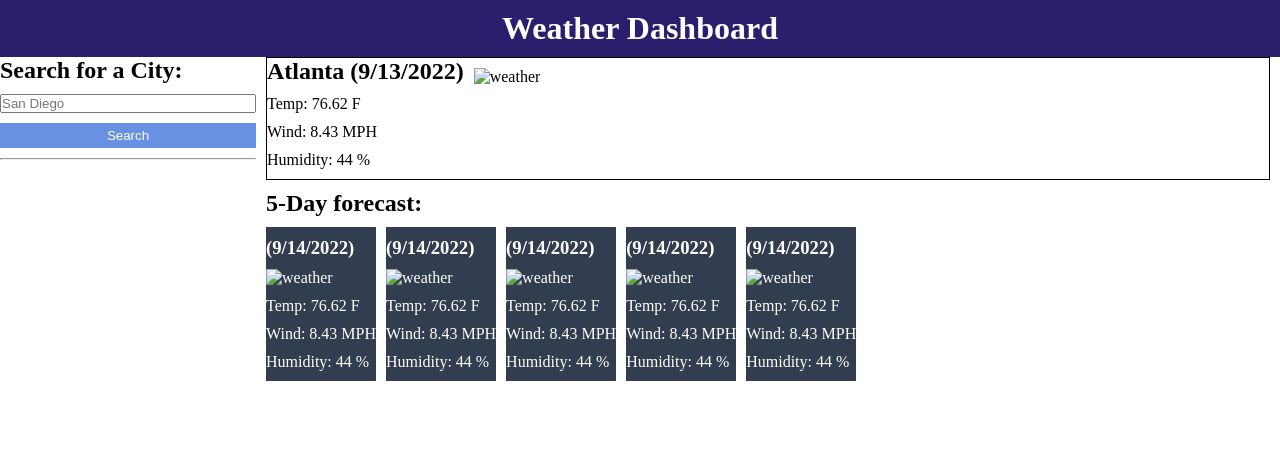
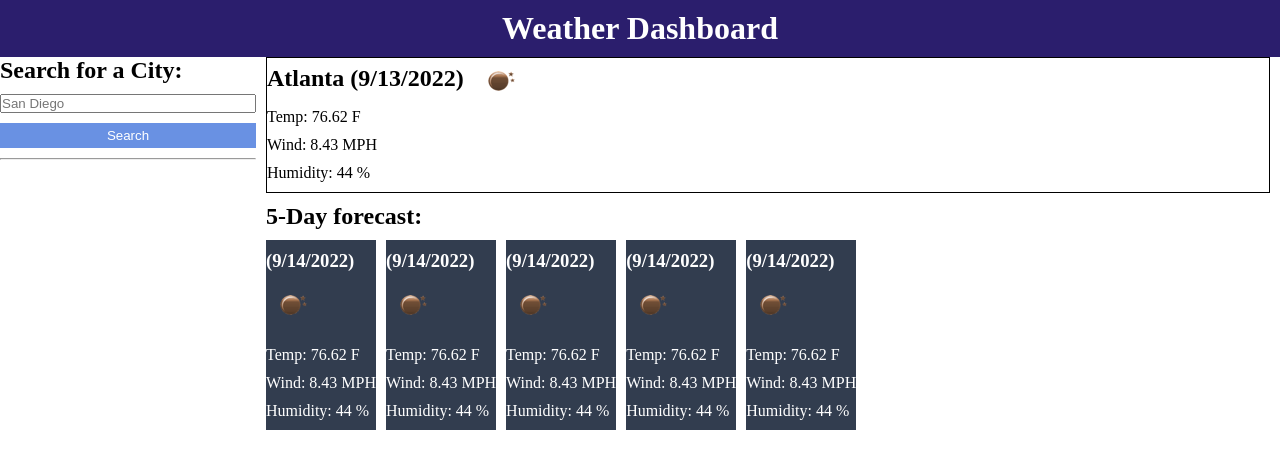
Before and after one commit to Seannzeribe/Server-API-Mod-6, a plain HTML site: page index.html in a window 1280 px wide. Drawn offline with Linux system fonts and the light colour scheme.

Commit message:
added weather image

```diff
--- a/index.html
+++ b/index.html
@@ -32,7 +32,7 @@
                 <div class="current-weather">
                     <div class="current-weather-header">
                         <h2> <span id="current-city">Atlanta </span><span id="current-date">(9/13/2022)</span> </h2>
-                        <img src="weatherimg.png" alt="weather" id="current-img">
+                        <img src="assets/01n.png" alt="weather" id="current-img">
                     </div>
                     <p>Temp: <span id="current-temp">76.62 </span> F</p>
                     <p>Wind: <span id="current-wind">8.43 </span> MPH</p>
@@ -43,35 +43,35 @@
                     <div class="five-day-wrapper" id="five-day-wrapper">
                         <div class="five-day-card">
                             <h3 class="five-day-date">(9/14/2022)</h3>
-                            <img src="weatherimg.png" alt="weather">
+                            <img src="assets/01n.png" alt="weather">
                             <p>Temp: <span id="five-day-temp">76.62 F</span></p>
                             <p>Wind: <span id="five-day-temp">8.43 MPH</span></p>
                             <p>Humidity: <span id="five-day-temp">44 %</span></p>
                         </div>
                         <div class="five-day-card">
                             <h3 class="five-day-date">(9/14/2022)</h3>
-                            <img src="weatherimg.png" alt="weather">
+                            <img src="assets/01n.png" alt="weather">
                             <p>Temp: <span id="five-day-temp">76.62 F</span></p>
                             <p>Wind: <span id="five-day-temp">8.43 MPH</span></p>
                             <p>Humidity: <span id="five-day-temp">44 %</span></p>
                         </div>
                         <div class="five-day-card">
                             <h3 class="five-day-date">(9/14/2022)</h3>
-                            <img src="weatherimg.png" alt="weather">
+                            <img src="assets/01n.png" alt="weather">
                             <p>Temp: <span id="five-day-temp">76.62 F</span></p>
                             <p>Wind: <span id="five-day-temp">8.43 MPH</span></p>
                             <p>Humidity: <span id="five-day-temp">44 %</span></p>
                         </div>
                         <div class="five-day-card">
                             <h3 class="five-day-date">(9/14/2022)</h3>
-                            <img src="weatherimg.png" alt="weather">
+                            <img src="assets/01n.png" alt="weather">
                             <p>Temp: <span id="five-day-temp">76.62 F</span></p>
                             <p>Wind: <span id="five-day-temp">8.43 MPH</span></p>
                             <p>Humidity: <span id="five-day-temp">44 %</span></p>
                         </div>
                         <div class="five-day-card">
                             <h3 class="five-day-date">(9/14/2022)</h3>
-                            <img src="weatherimg.png" alt="weather">
+                            <img src="assets/01n.png" alt="weather">
                             <p>Temp: <span id="five-day-temp">76.62 F</span></p>
                             <p>Wind: <span id="five-day-temp">8.43 MPH</span></p>
                             <p>Humidity: <span id="five-day-temp">44 %</span></p>
```
Also changed, not shown: assets/01n.png (added).
